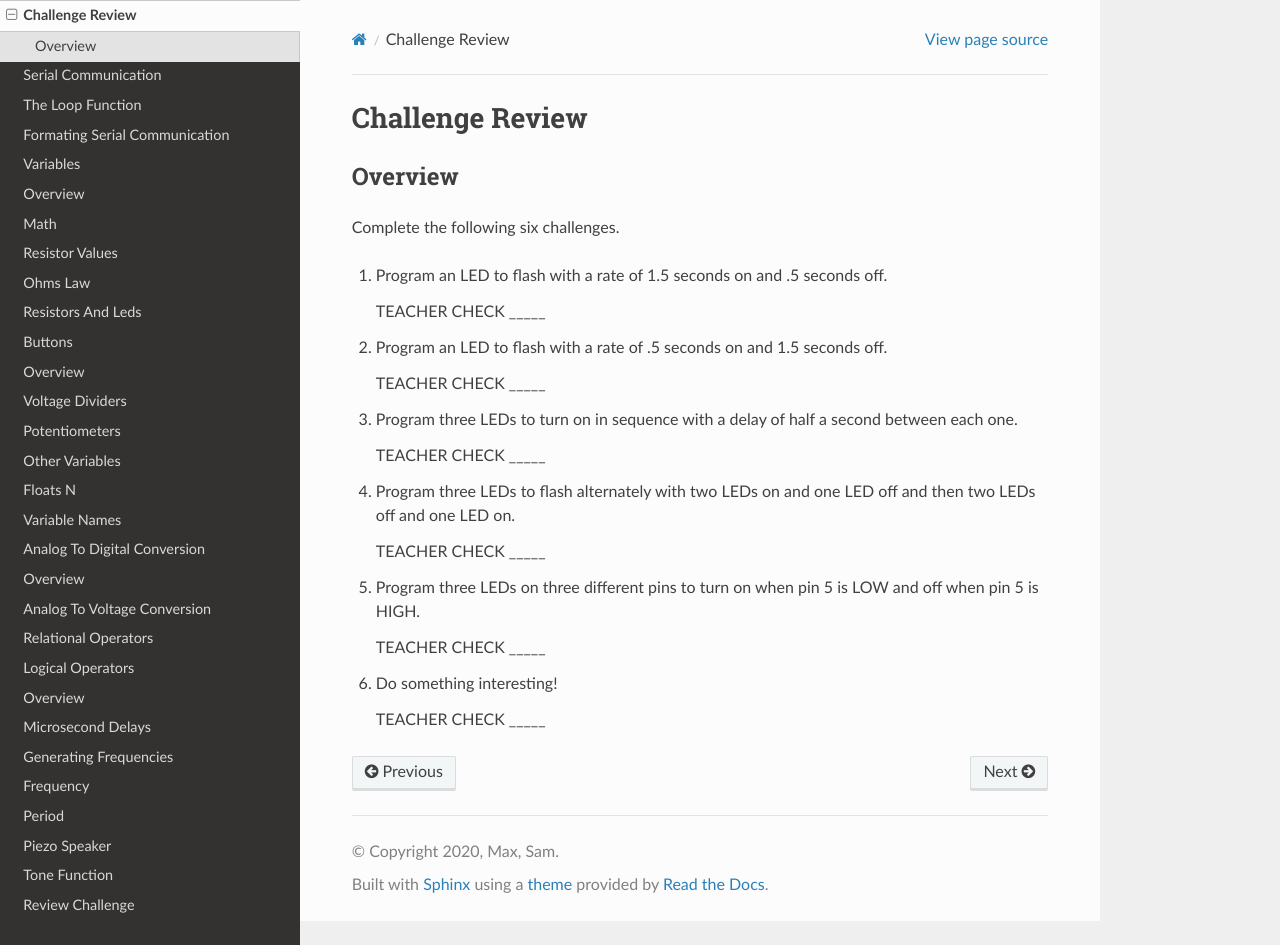
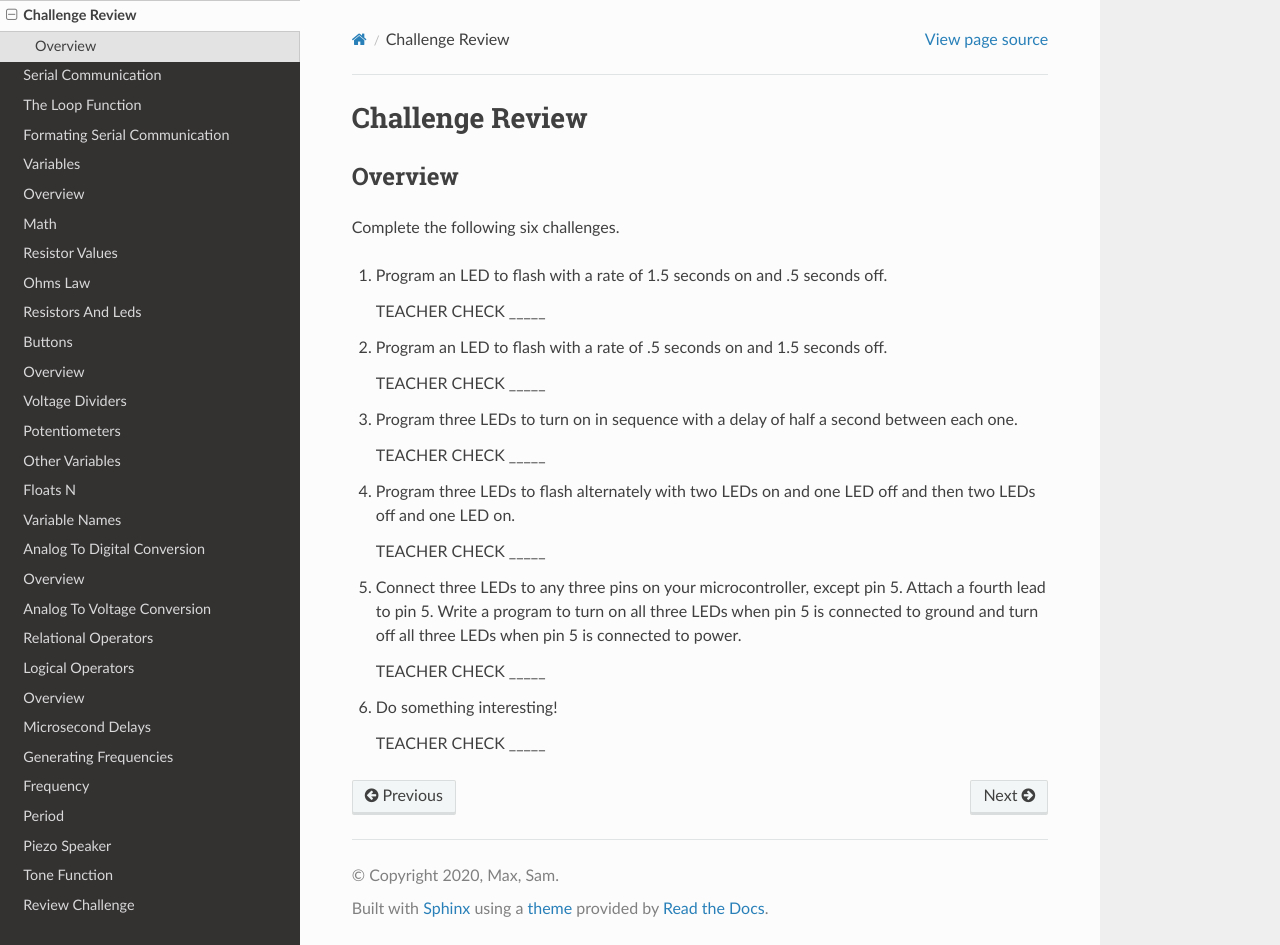
Before and after one commit to maxtkc/mvths-wiki, a Sphinx documentation site: the page built from docs/013-challenge-review.rst, in a window 1280 px wide and 945 px high. Built offline with Sphinx 7.4.7 and the Read the Docs theme 2.0.0, drawn with Linux system fonts in a browser that asks for light colours; pages that are not in the unit, such as notebooks, are missing from menus.

Commit message:
Update 013-challenge-review.rst

```diff
--- a/docs/013-challenge-review.rst
+++ b/docs/013-challenge-review.rst
@@ -22,7 +22,9 @@ Complete the following six challenges.
 
    TEACHER CHECK \_\_\_\_\_
 
-#. Program three LEDs on three different pins to turn on when pin 5 is LOW and off when pin 5 is HIGH.
+#. Connect three LEDs to any three pins on your microcontroller, except pin 5. Attach a fourth lead to pin 5. Write a program to turn on all three LEDs when pin 5 is connected to ground and turn off all three LEDs when pin 5 is connected to power.
+
+
 
    TEACHER CHECK \_\_\_\_\_
 
```
